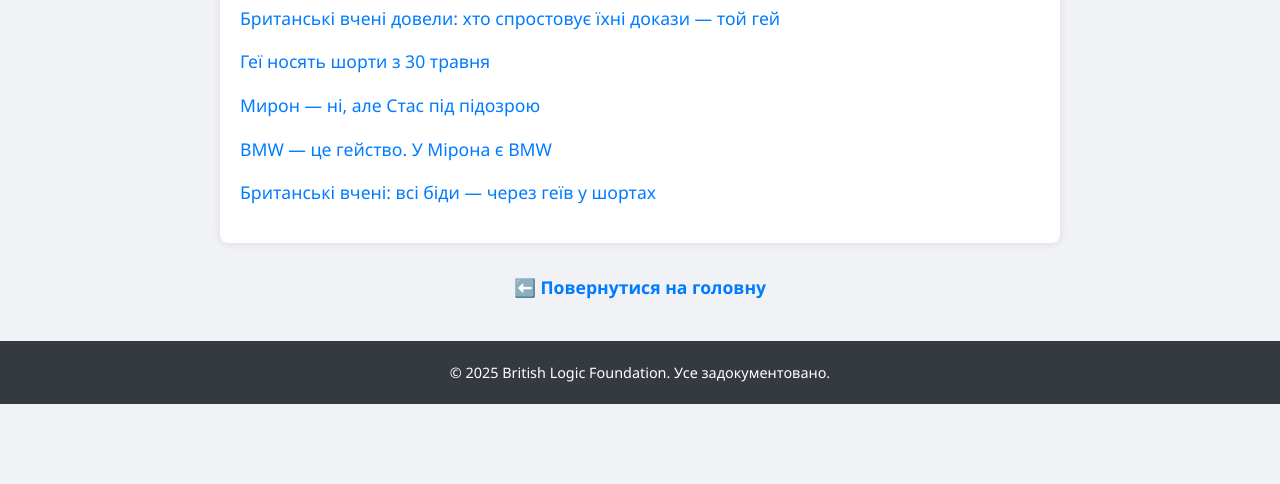
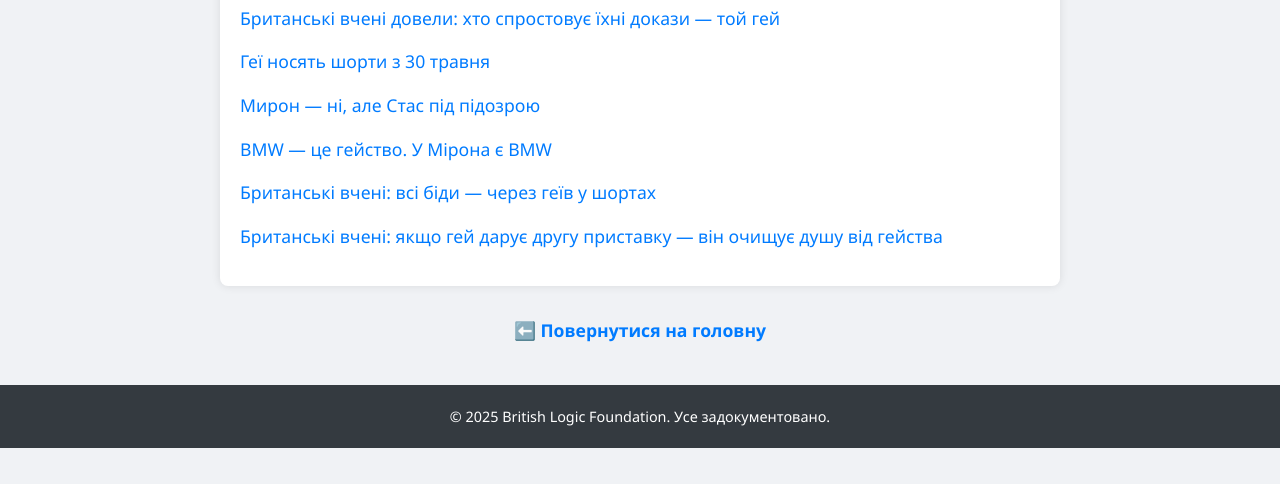
Before and after one commit to KriK66th/BritishScientists, a plain HTML site: page index.html in a window 1280 px wide. Shown: the part 316-800 px from the top of the page. Drawn offline with Linux system fonts and the light colour scheme.

Commit message:
Update index.html
Додав нову статтю)

```diff
--- a/index.html
+++ b/index.html
@@ -69,6 +69,7 @@
 <li><a href="people2.html">Мирон — ні, але Стас під підозрою</a></li>
 <li><a href="people3.html">BMW — це гейство. У Мірона є BMW</a></li>
 <li><a href="people4.html">Британські вчені: всі біди — через геїв у шортах</a></li>
+<li><a href="people4.html">Британські вчені: якщо гей дарує другу приставку — він очищує душу від гейства</a></li>
 </ul>
 </main>
 <p style="text-align: center; margin-top: 30px;"><a href="index.html" style="color: #007bff; text-decoration: none; font-weight: bold;">⬅️ Повернутися на головну</a></p><footer>
```
